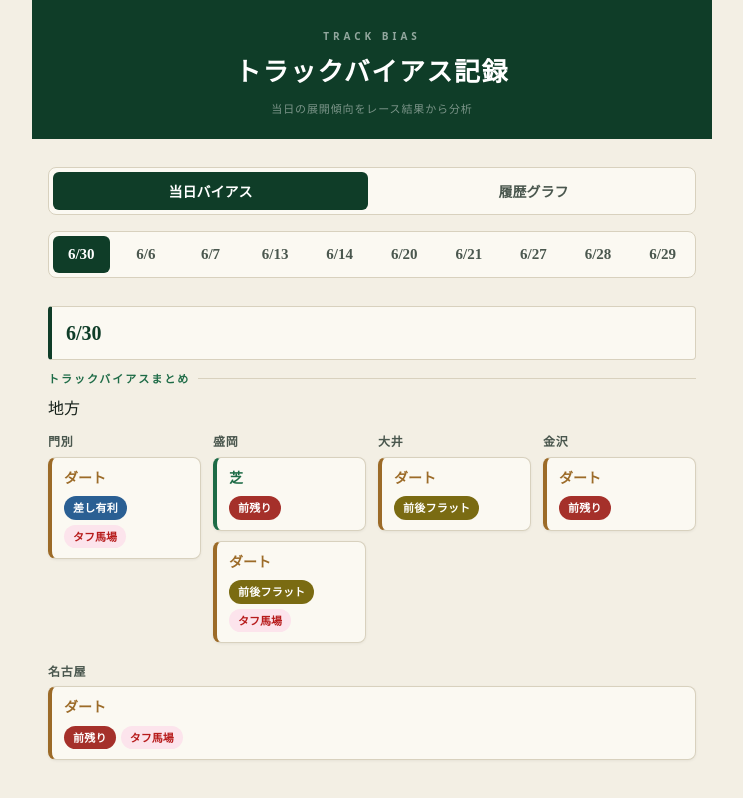
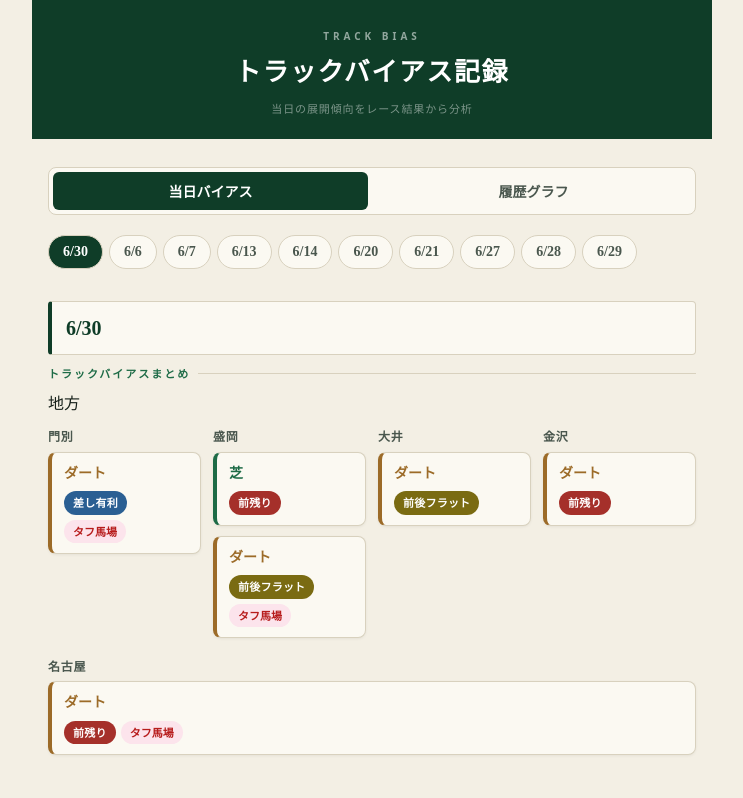
Before and after one commit to motoya413794-source/tenkai-matrix, a React (Vite) app: page / in a window 1280 px wide. Shown: the top 798 px of the page, without its empty margins (268-1011 px from the left). Built offline with nearby package versions, Linux system fonts and the light colour scheme.

Commit message:
fix: date selector to horizontal scroll pills

```diff
--- a/src/index.css
+++ b/src/index.css
@@ -131,25 +131,27 @@ header.masthead {
 /* ── Tab bar ── */
 .date-tab-bar {
   display: flex;
-  gap: 8px;
+  gap: 6px;
   margin: 16px 0 0;
+  padding: 4px 0;
+  overflow-x: auto;
+  -webkit-overflow-scrolling: touch;
+  scrollbar-width: none;
+}
+.date-tab-bar::-webkit-scrollbar { display: none; }
+.date-tab-btn {
+  flex-shrink: 0;
+  font-family: var(--font-disp);
+  font-size: 14px;
+  font-weight: 700;
+  color: var(--ink-soft);
   background: var(--paper-card);
   border: 1px solid var(--line);
-  border-radius: 8px;
-  padding: 4px;
-}
-.date-tab-btn {
-  flex: 1;
-  font-family: var(--font-disp);
-  font-size: 15px;
-  font-weight: 700;
-  color: var(--ink-soft);
-  background: none;
-  border: none;
-  padding: 10px 0;
+  padding: 8px 14px;
   cursor: pointer;
-  border-radius: 6px;
+  border-radius: 20px;
   transition: background 0.15s, color 0.15s;
+  white-space: nowrap;
 }
 .date-tab-btn.active {
   background: var(--turf-deep);
```
